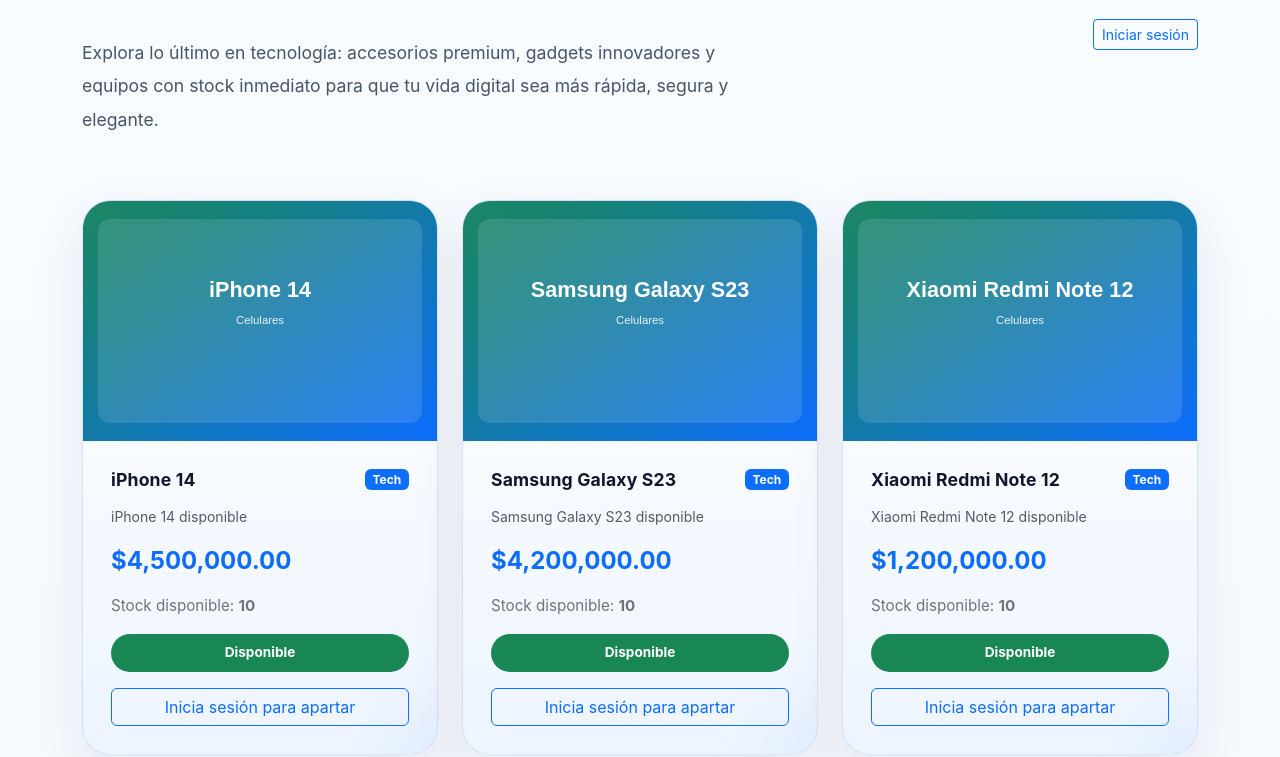
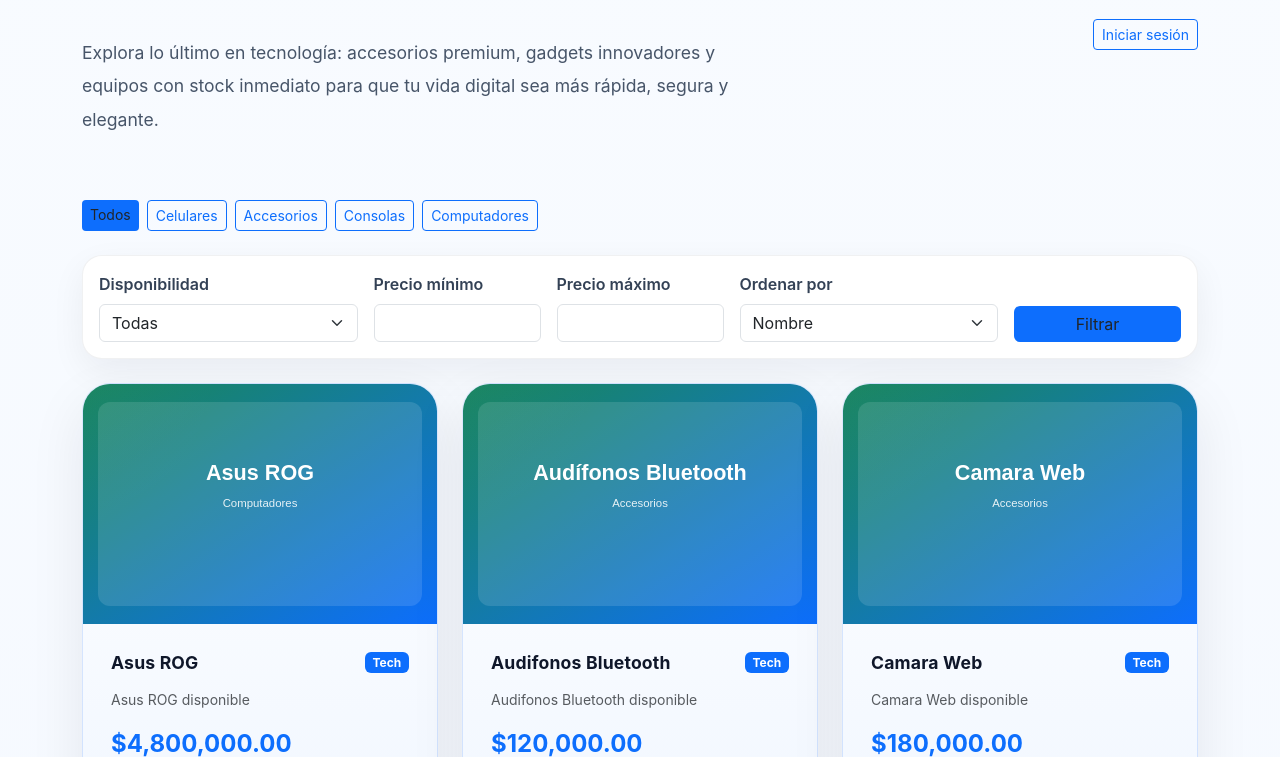
Before and after one commit to camilouan/servicio-tecnico-web, a Django app: page /productos/ in a window 1280 px wide. Shown: the part 268-1025 px from the top of the page. Run offline with Django 5.2, Linux system fonts and the light colour scheme; data comes from the database, SQL or seed files in the repository; data that the repository does not hold is empty.

Commit message:
arreglando vistas por filtros de productos

```diff
--- a/inventario/static/inventario/css/styles.css
+++ b/inventario/static/inventario/css/styles.css
@@ -287,6 +287,19 @@ main {
   line-height: 1.9;
   max-width: 700px;
   margin-top: 1.2rem;
+}
+
+.filter-panel {
+  background: #ffffff;
+  border: 1px solid rgba(15, 23, 42, 0.06);
+  border-radius: 1.25rem;
+  padding: 1rem;
+  box-shadow: 0 12px 35px rgba(15, 23, 42, 0.06);
+}
+
+.filter-panel .form-label {
+  font-weight: 600;
+  color: #334155;
 }
 
 .card-glow {
--- a/inventario/templates/landing.html
+++ b/inventario/templates/landing.html
@@ -59,7 +59,7 @@
                     <div class="card-body">
                         <h5 class="fw-bold">{{ categoria.nombre }}</h5>
                         <p class="text-muted">{{ categoria.descripcion }}</p>
-                        <a href="/productos" class="btn btn-brand btn-sm">Ver productos</a>
+                        <a href="{% url 'productos' %}?categoria={{ categoria.nombre|urlencode }}" class="btn btn-brand btn-sm">Ver productos</a>
                     </div>
                 </div>
             </div>
--- a/inventario/templates/productos.html
+++ b/inventario/templates/productos.html
@@ -10,9 +10,21 @@
             <div class="col-md-8">
                 <div class="catalog-header mb-3">
                     <span class="catalog-tag">Novedades Tech</span>
-                    <h1 class="display-5 fw-bold catalog-title">Catálogo de Productos</h1>
+                    <h1 class="display-5 fw-bold catalog-title">
+                        {% if categoria_seleccionada %}
+                            {{ categoria_seleccionada }}
+                        {% else %}
+                            Catálogo de Productos
+                        {% endif %}
+                    </h1>
                 </div>
-                <p class="catalog-description">Explora lo último en tecnología: accesorios premium, gadgets innovadores y equipos con stock inmediato para que tu vida digital sea más rápida, segura y elegante.</p>
+                <p class="catalog-description">
+                    {% if categoria_seleccionada %}
+                        Estás viendo los productos disponibles en la categoría <strong>{{ categoria_seleccionada }}</strong>.
+                    {% else %}
+                        Explora lo último en tecnología: accesorios premium, gadgets innovadores y equipos con stock inmediato para que tu vida digital sea más rápida, segura y elegante.
+                    {% endif %}
+                </p>
             </div>
             <div class="col-md-4 text-md-end">
                 {% if user.is_authenticated %}
@@ -22,6 +34,51 @@
                 {% endif %}
             </div>
         </div>
+
+        <div class="d-flex flex-wrap gap-2 mb-4">
+            <a href="{% url 'productos' %}" class="btn btn-sm {% if not categoria_seleccionada %}btn-brand{% else %}btn-outline-primary{% endif %}">Todos</a>
+            {% for categoria in categorias %}
+                <a href="{% url 'productos' %}?categoria={{ categoria.nombre|urlencode }}" class="btn btn-sm {% if categoria_seleccionada|lower == categoria.nombre|lower %}btn-brand{% else %}btn-outline-primary{% endif %}">
+                    {{ categoria.nombre }}
+                </a>
+            {% endfor %}
+        </div>
+
+        <form method="get" class="filter-panel mb-4">
+            <div class="row g-3 align-items-end">
+                <div class="col-md-3">
+                    <label class="form-label">Disponibilidad</label>
+                    <select name="disponibilidad" class="form-select">
+                        <option value="">Todas</option>
+                        <option value="disponibles" {% if disponibilidad == 'disponibles' %}selected{% endif %}>Disponibles</option>
+                        <option value="agotados" {% if disponibilidad == 'agotados' %}selected{% endif %}>Agotados</option>
+                    </select>
+                </div>
+                <div class="col-md-2">
+                    <label class="form-label">Precio mínimo</label>
+                    <input type="number" name="precio_min" value="{{ precio_min }}" class="form-control" min="0">
+                </div>
+                <div class="col-md-2">
+                    <label class="form-label">Precio máximo</label>
+                    <input type="number" name="precio_max" value="{{ precio_max }}" class="form-control" min="0">
+                </div>
+                <div class="col-md-3">
+                    <label class="form-label">Ordenar por</label>
+                    <select name="orden" class="form-select">
+                        <option value="">Nombre</option>
+                        <option value="recientes" {% if orden == 'recientes' %}selected{% endif %}>Más recientes</option>
+                        <option value="precio_asc" {% if orden == 'precio_asc' %}selected{% endif %}>Más baratos</option>
+                        <option value="precio_desc" {% if orden == 'precio_desc' %}selected{% endif %}>Más caros</option>
+                    </select>
+                </div>
+                <div class="col-md-2 d-flex gap-2">
+                    {% if categoria_seleccionada %}
+                    <input type="hidden" name="categoria" value="{{ categoria_seleccionada }}">
+                    {% endif %}
+                    <button type="submit" class="btn btn-brand w-100">Filtrar</button>
+                </div>
+            </div>
+        </form>
 
         <div class="row g-4">
             {% for producto in productos %}
--- a/inventario/views.py
+++ b/inventario/views.py
@@ -80,8 +80,58 @@ def landing(request):
 
 def productos(request):
     ensure_initial_data()
-    productos = Producto.objects.all()
-    return render(request, 'productos.html', {'productos': productos})
+    categoria_seleccionada = request.GET.get('categoria', '').strip()
+    disponibilidad = request.GET.get('disponibilidad', '').strip()
+    orden = request.GET.get('orden', '').strip()
+    precio_min = request.GET.get('precio_min', '').strip()
+    precio_max = request.GET.get('precio_max', '').strip()
+
+    productos = Producto.objects.all().select_related('categoria')
+
+    if categoria_seleccionada:
+        productos = productos.filter(categoria__nombre__iexact=categoria_seleccionada)
+
+    if disponibilidad == 'disponibles':
+        productos = productos.filter(stock_disponible__gt=0)
+    elif disponibilidad == 'agotados':
+        productos = productos.filter(stock_disponible__lte=0)
+
+    if precio_min:
+        try:
+            productos = productos.filter(precio__gte=precio_min)
+        except ValueError:
+            pass
+
+    if precio_max:
+        try:
+            productos = productos.filter(precio__lte=precio_max)
+        except ValueError:
+            pass
+
+    if orden == 'precio_asc':
+        productos = productos.order_by('precio')
+    elif orden == 'precio_desc':
+        productos = productos.order_by('-precio')
+    elif orden == 'recientes':
+        productos = productos.order_by('-fecha_creacion')
+    else:
+        productos = productos.order_by('nombre')
+
+    categorias = Categoria.objects.filter(activa=True)
+
+    return render(
+        request,
+        'productos.html',
+        {
+            'productos': productos,
+            'categorias': categorias,
+            'categoria_seleccionada': categoria_seleccionada,
+            'disponibilidad': disponibilidad,
+            'orden': orden,
+            'precio_min': precio_min,
+            'precio_max': precio_max,
+        },
+    )
 
 @login_required
 def mis_apartados(request):
```
